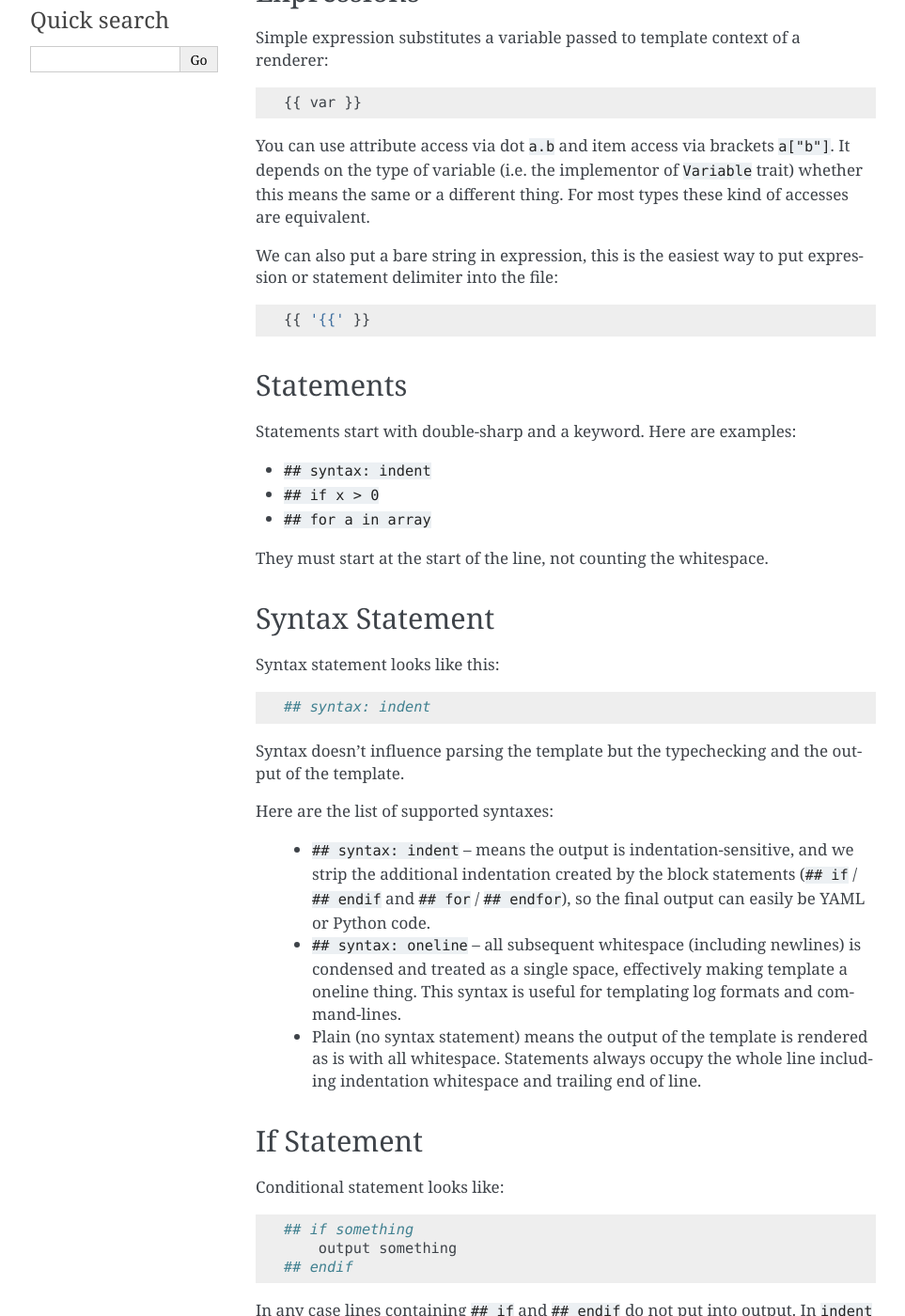
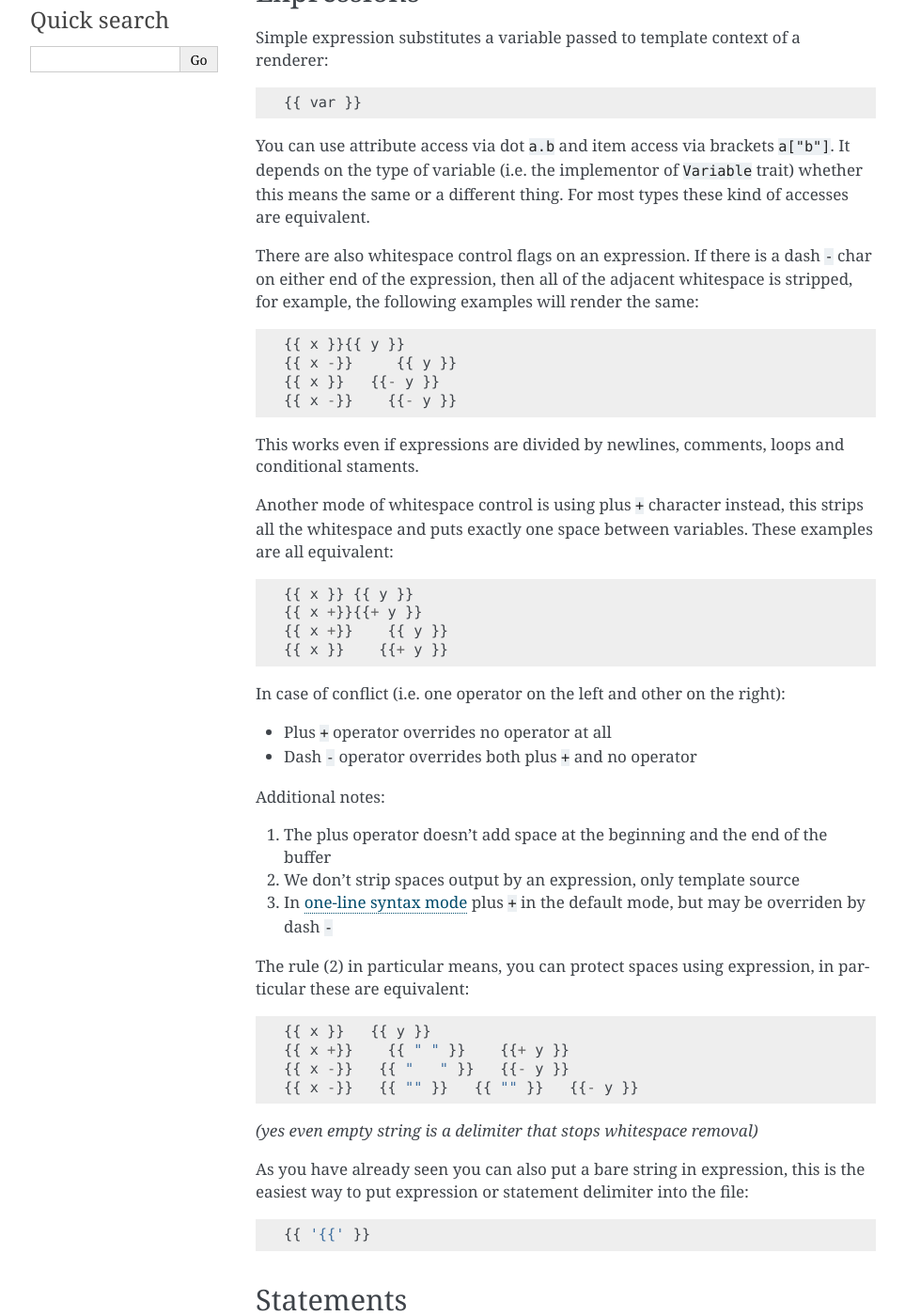
Before and after one commit to tailhook/trimmer, a Sphinx documentation site: the page built from doc/template_syntax.rst, in a window 1280 px wide and 1400 px high, scrolled down 304 px. Shown: the whole window at 94% size, without its empty margins (148-1111 px from the left). Built offline with Sphinx 7.4.7, drawn with Linux system fonts in a browser that asks for light colours; some of the changed text lies outside the part shown.

Commit message:
Implements whitespace control markers

```diff
--- a/doc/template_syntax.rst
+++ b/doc/template_syntax.rst
@@ -25,10 +25,56 @@ You can use attribute access via dot ``a.b`` and item access via brackets
 ``Variable`` trait) whether this means the same or a different thing. For
 most types these kind of accesses are equivalent.
 
-We can also put a bare string in expression, this is the easiest way to
-put expression or statement delimiter into the file::
+There are also whitespace control flags on an expression. If there is a
+dash ``-`` char on either end of the expression, then all of the adjacent
+whitespace is stripped, for example, the following examples will render
+the same::
+
+    {{ x }}{{ y }}
+    {{ x -}}     {{ y }}
+    {{ x }}   {{- y }}
+    {{ x -}}    {{- y }}
+
+This works even if expressions are divided by newlines, comments, loops and
+conditional staments.
+
+Another mode of whitespace control is using plus ``+`` character instead, this
+strips all the whitespace and puts exactly one space between variables. These
+examples are all equivalent::
+
+    {{ x }} {{ y }}
+    {{ x +}}{{+ y }}
+    {{ x +}}    {{ y }}
+    {{ x }}    {{+ y }}
+
+In case of conflict (i.e. one operator on the left and other on the right):
+
+* Plus ``+`` operator overrides no operator at all
+* Dash ``-`` operator overrides both plus ``+`` and no operator
+
+Additional notes:
+
+1. The plus operator doesn't add space at the beginning and the
+   end of the buffer
+2. We don't strip spaces output by an expression, only template source
+3. In :ref:`one-line syntax mode <syntax-oneline>` plus ``+`` in the default
+   mode, but may be overriden by dash ``-``
+
+The rule (2) in particular means, you can protect spaces using expression, in
+particular these are equivalent::
+
+   {{ x }}   {{ y }}
+   {{ x +}}    {{ " " }}    {{+ y }}
+   {{ x -}}   {{ "   " }}   {{- y }}
+   {{ x -}}   {{ "" }}   {{ "" }}   {{- y }}
+
+*(yes even empty string is a delimiter that stops whitespace removal)*
+
+As you have already seen you can also put a bare string in expression, this is
+the easiest way to put expression or statement delimiter into the file::
 
     {{ '{{' }}
+
 
 Statements
 ==========
@@ -85,13 +139,13 @@ In ``indent`` syntax the inner indentation of the block is also stripped.
 For Statement
 =============
 
-There are two forms of loop statements, for iterating over sequences:
+There are two forms of loop statements, for iterating over sequences::
 
     ## for var in value
         output something
     ## endfor
 
-And for iterating over dictionaries
+And for iterating over dictionaries::
 
     ## for key, value in var
         {{ key }} = {{ value }}
```
Also changed, not shown: other parts of doc/template_syntax.rst (+19 -11 lines), 6 other files.
